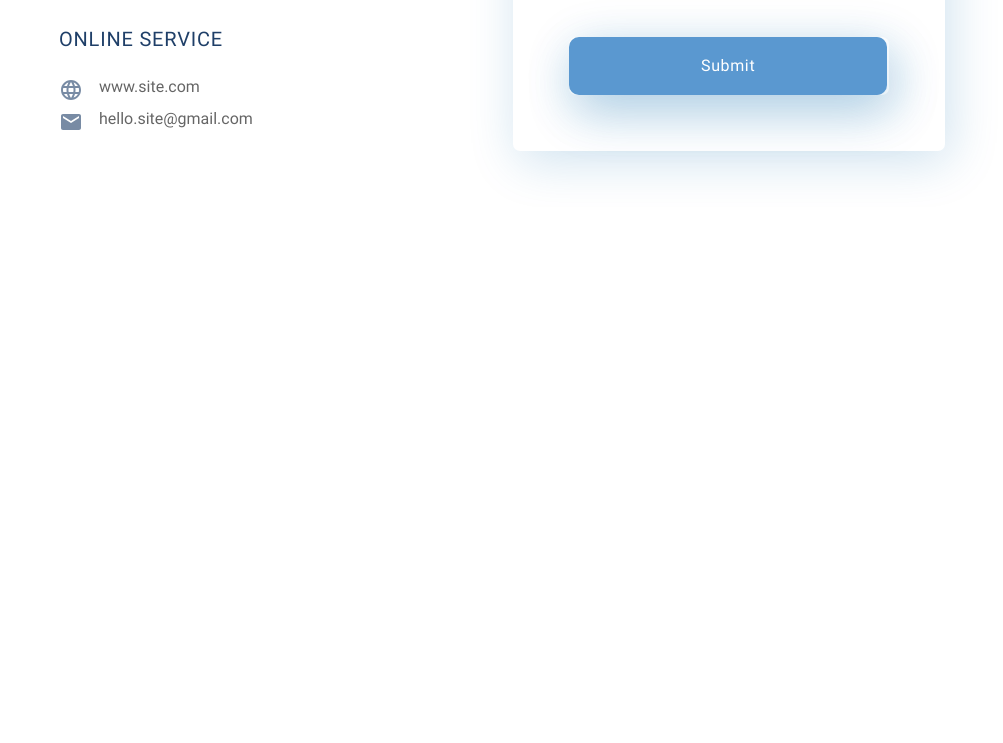
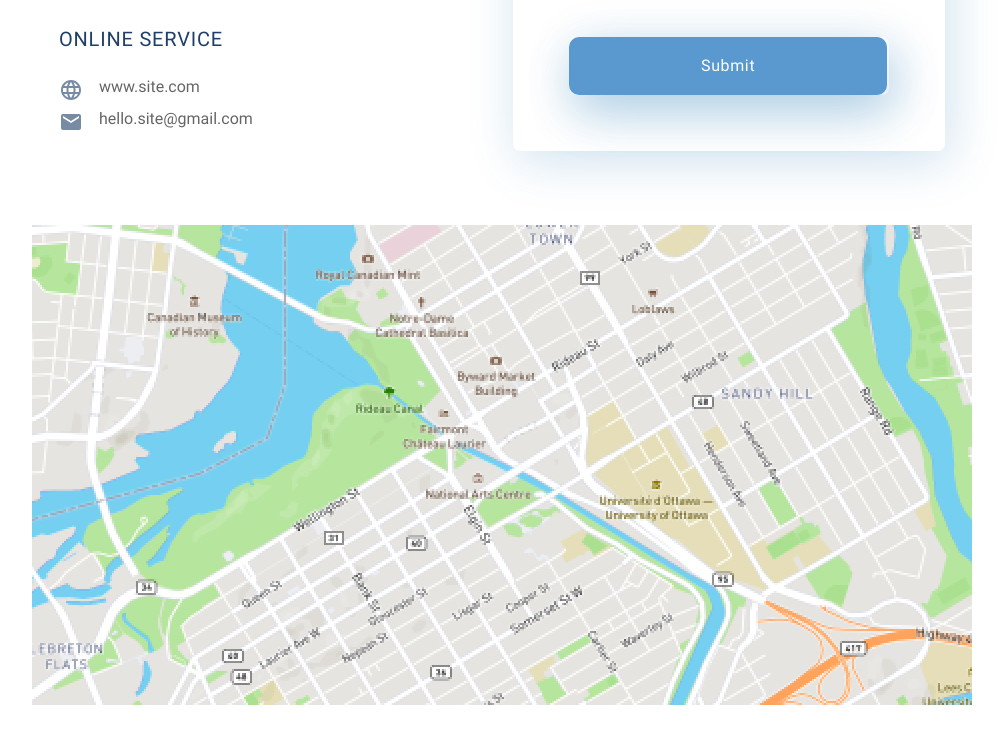
Before and after one commit to dtsitovich/tool, a plain HTML site: page pages/contact.html in a window 1280 px wide. Shown: the part 955-1698 px from the top of the page, without its empty margins (138-1141 px from the left). Before the commit the page ends 1162 px from the top, so only its background shows below. Drawn offline with Linux system fonts and the light colour scheme.

Commit message:
feat: add map section to the contact.html

```diff
--- a/assets/css/_contact.scss
+++ b/assets/css/_contact.scss
@@ -206,3 +206,9 @@
     }
   }
 }
+.map {
+  margin-top: 18px;
+  margin-bottom: 112px;
+  @include flexbox();
+  justify-content: center;
+}
--- a/pages/contact.html
+++ b/pages/contact.html
@@ -96,6 +96,9 @@
               </form>
             </div>
           </section>
+          <section class="map">
+            <img src="../assets/images/map.jpg" alt="view map" />
+          </section>
         </div>
       </main>
     </div>
```
Also changed, not shown: assets/css/style.css, 1 other file.
